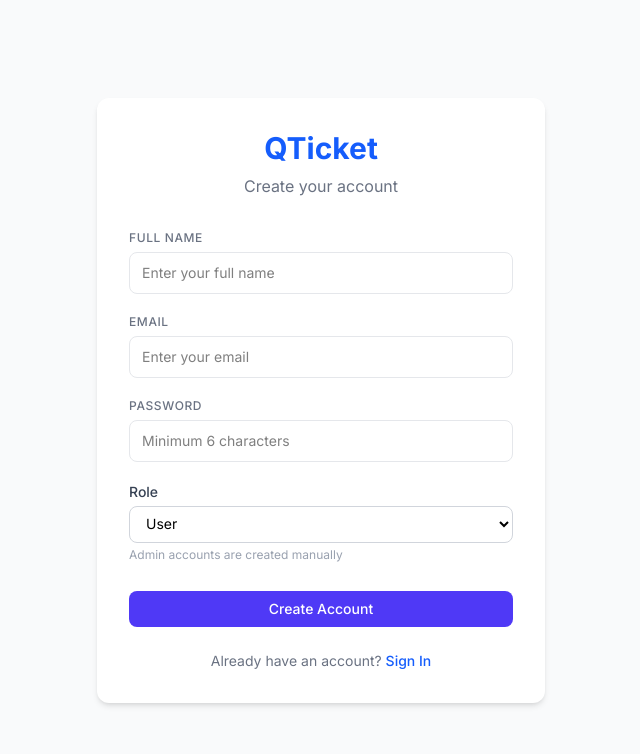
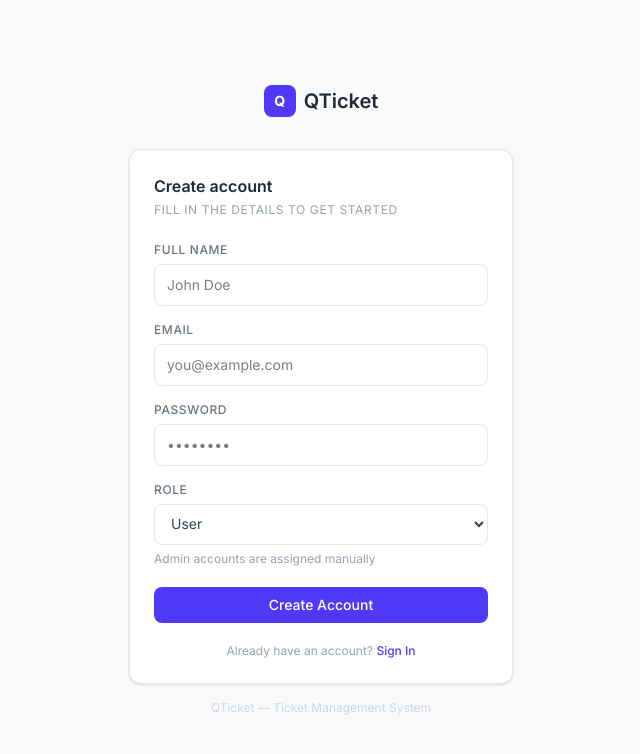
Before and after one commit to MhmdFais/q-ticket, a React (Vite) app in the folder client/: page /register in a window 1280 px wide. Shown: the top 754 px of the page, without its empty margins (319-959 px from the left). Built offline with nearby package versions, Linux system fonts and the light colour scheme; no server answers.

Commit message:
feat: implement register and login page

```diff
--- a/client/src/pages/Register.jsx
+++ b/client/src/pages/Register.jsx
@@ -34,28 +34,37 @@ const Register = () => {
   };
 
   return (
-    <div className="min-h-screen bg-gray-50 flex items-center justify-center">
-      <div className="bg-white rounded-xl shadow-md w-full max-w-md p-8">
-        {/* Header */}
-        <div className="text-center mb-8">
-          <h1 className="text-3xl font-bold text-blue-600">QTicket</h1>
-          <p className="text-gray-500 mt-2">Create your account</p>
+    <div className="min-h-screen bg-gray-50 flex items-center justify-center p-4">
+      <div className="w-full max-w-sm">
+        {/* Logo */}
+        <div className="flex items-center justify-center gap-2 mb-8">
+          <div className="w-8 h-8 bg-indigo-600 rounded-lg flex items-center justify-center">
+            <span className="text-white text-sm font-bold">Q</span>
+          </div>
+          <span className="text-xl font-semibold text-gray-800">QTicket</span>
         </div>
 
-        {/* Error */}
+        {/* Card */}
+        <div className="bg-white rounded-xl border border-gray-200 shadow-sm p-6">
+          <h1 className="text-base font-semibold text-gray-800 mb-1">
+            Create account
+          </h1>
+          <p className="text-xs text-gray-400 uppercase tracking-wider mb-6">
+            Fill in the details to get started
+          </p>
+
           {error && (
-          <div className="bg-red-50 border border-red-200 text-red-600 text-sm rounded-lg px-4 py-3 mb-6">
+            <div className="bg-red-50 border border-red-100 text-red-500 text-xs rounded-lg px-3 py-2.5 mb-4">
               {error}
             </div>
           )}
 
-        {/* Form */}
-        <form onSubmit={handleSubmit} className="flex flex-col gap-5">
+          <form onSubmit={handleSubmit} className="flex flex-col gap-4">
             <Input
               label="Full Name"
               type="text"
               name="name"
-            placeholder="Enter your full name"
+              placeholder="John Doe"
               value={form.name}
               onChange={handleChange}
               required
@@ -64,7 +73,7 @@ const Register = () => {
               label="Email"
               type="email"
               name="email"
-            placeholder="Enter your email"
+              placeholder="you@example.com"
               value={form.email}
               onChange={handleChange}
               required
@@ -73,43 +82,49 @@ const Register = () => {
               label="Password"
               type="password"
               name="password"
-            placeholder="Minimum 6 characters"
+              placeholder="••••••••"
               value={form.password}
               onChange={handleChange}
               required
             />
 
-          {/* Role Selection */}
-          <div className="flex flex-col gap-1">
-            <label className="text-sm font-medium text-gray-700">Role</label>
+            {/* Role */}
+            <div className="flex flex-col gap-1.5">
+              <label className="text-xs font-medium uppercase tracking-wider text-gray-500">
+                Role
+              </label>
               <select
                 name="role"
                 value={form.role}
                 onChange={handleChange}
-              className="w-full px-3 py-2 border border-gray-300 rounded-lg text-sm outline-none focus:border-blue-500"
+                className="w-full px-3 py-2.5 border border-gray-200 rounded-lg text-sm outline-none focus:border-indigo-400 focus:ring-2 focus:ring-indigo-50 bg-white text-gray-700"
               >
                 <option value="user">User</option>
                 <option value="agent">Agent</option>
               </select>
               <p className="text-xs text-gray-400">
-              Admin accounts are created manually
+                Admin accounts are assigned manually
               </p>
             </div>
 
-          <Button type="submit" loading={loading} className="w-full mt-2">
+            <Button type="submit" loading={loading} className="w-full mt-1">
               Create Account
             </Button>
           </form>
 
-        {/* Footer */}
-        <p className="text-center text-sm text-gray-500 mt-6">
+          <p className="text-center text-xs text-gray-400 mt-5">
             Already have an account?{" "}
             <Link
               to="/login"
-            className="text-blue-600 hover:underline font-medium"
+              className="text-indigo-600 hover:text-indigo-700 font-medium"
             >
               Sign In
             </Link>
+          </p>
+        </div>
+
+        <p className="text-center text-xs text-gray-300 mt-4">
+          QTicket — Ticket Management System
         </p>
       </div>
     </div>
```
Lines whose indentation alone changed are shown as unchanged.
